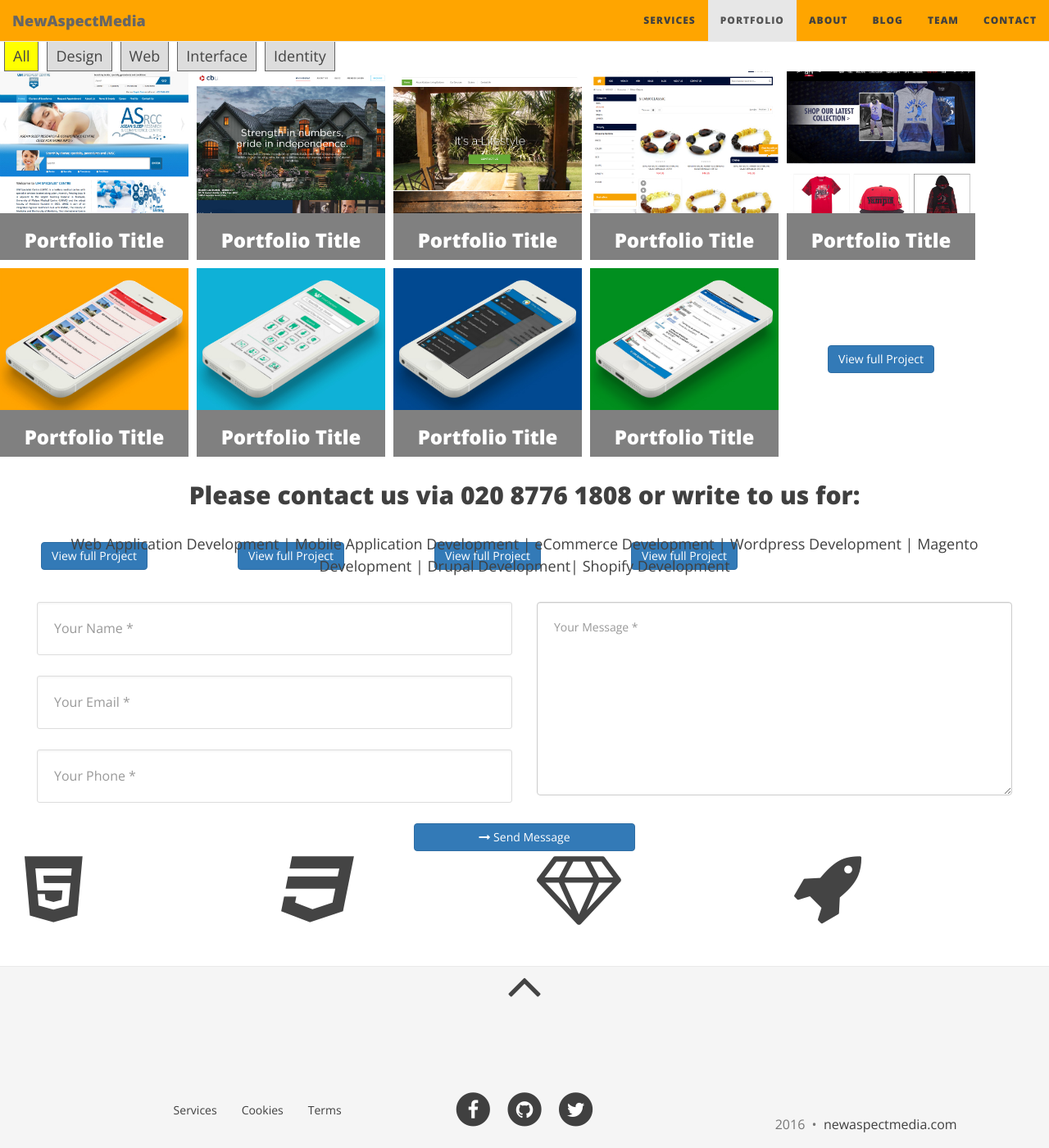
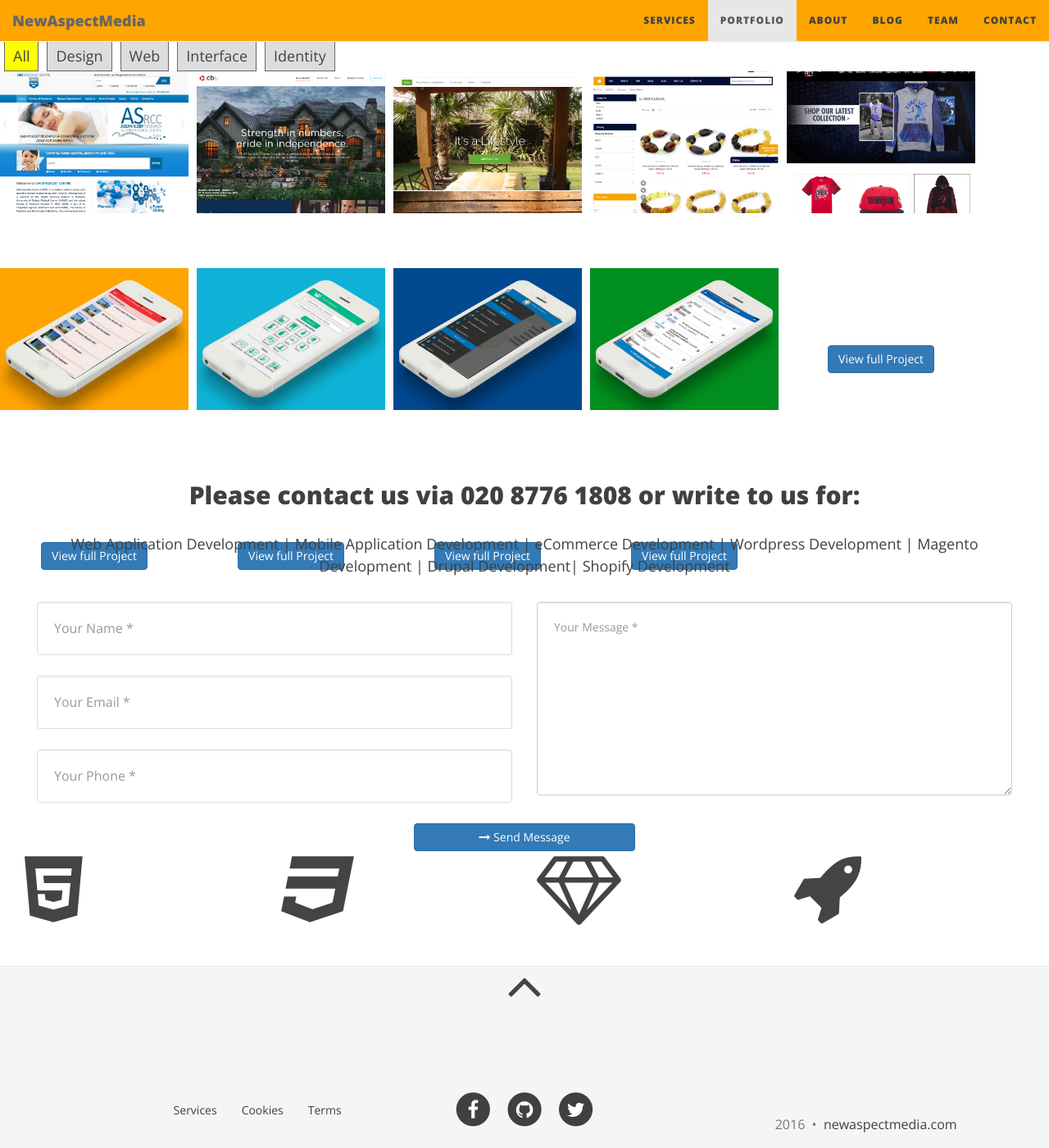
Before and after one commit to newmedia77/appxnam, a Jekyll site: the page built from index.html, in a window 1280 px wide and 1400 px high, scrolled down 3626 px. Shown: the whole window at 82% size. Built offline with Jekyll 4.4.1, drawn with Linux system fonts in a browser that asks for light colours; nearby versions of some CDN libraries; the list of posts is cut into pages by our own code.

Commit message:
andreas
background color grid

```diff
--- a/css/style.css
+++ b/css/style.css
@@ -621,7 +621,7 @@
 #filter a.active {background: yellow;}
 
 #grid {clear: both; position: relative}
-.portfolio-item {width: 230px; height: 230px; background: grey; float: left; margin-right: 10px; margin-bottom: 10px; color: #fff; font-size: 60px; text-align: center; line-height: 230px; cursor: default;}
+.portfolio-item {width: 230px; height: 230px; float: left; margin-right: 10px; margin-bottom: 10px; color: #fff; font-size: 60px; text-align: center; line-height: 230px; cursor: default;}
 
 /* =-=-=-=-=-=-= Case study section =-=-=-=-=-=-= */
 
```
